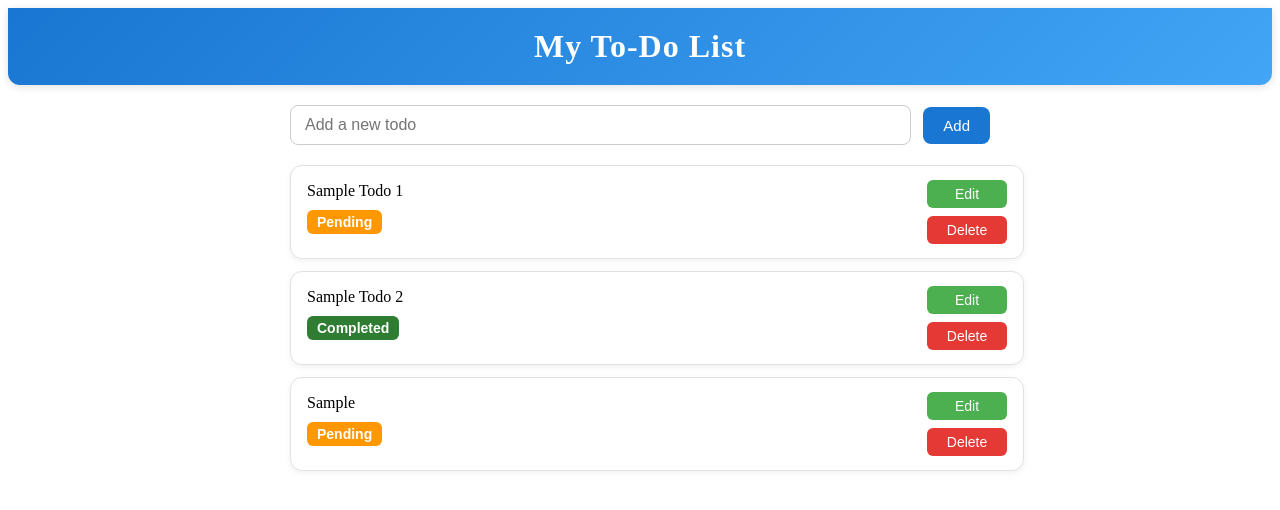
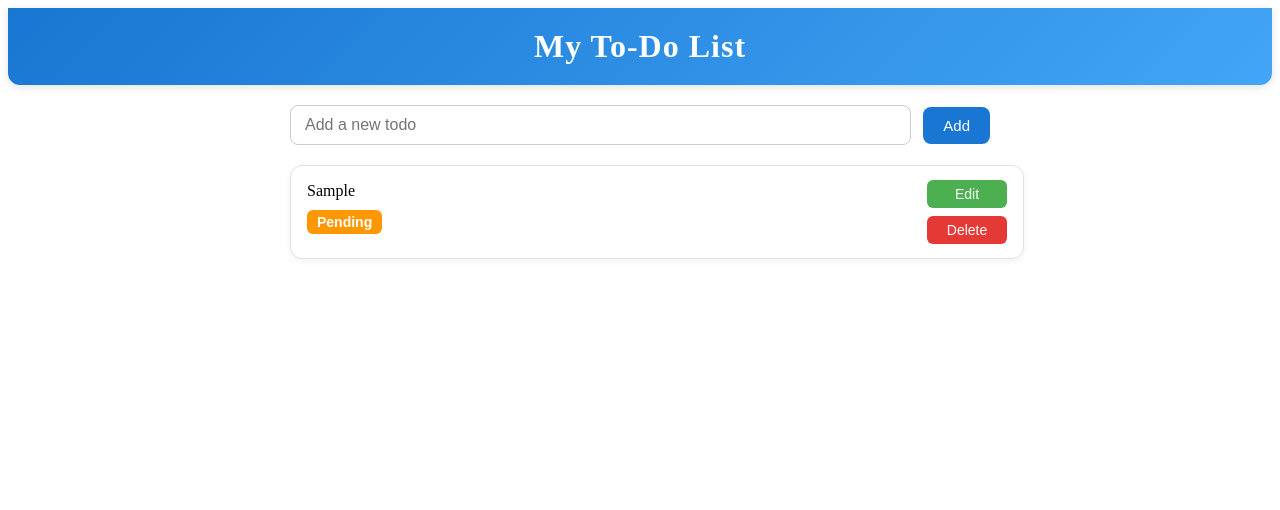
Before and after one commit to Ganesh-Gandla/ToDOList, a React (Vite) app: page / in a window 1280 px wide. Both pictures are taken after typing "Sample" into the empty fields and a click on the button "Add". Shown: the top 510 px of the page. Built offline with nearby package versions, Linux system fonts and the light colour scheme.

Commit message:
Added new features like status change, edit, and delete

```diff
--- a/package.json
+++ b/package.json
@@ -11,7 +11,8 @@
   },
   "dependencies": {
     "react": "^19.2.0",
-    "react-dom": "^19.2.0"
+    "react-dom": "^19.2.0",
+    "react-toastify": "^11.0.5"
   },
   "devDependencies": {
     "@eslint/js": "^9.39.1",
--- a/src/App.css
+++ b/src/App.css
@@ -178,12 +178,17 @@ header h1 {
   color: white;
 }
 
+.save-btn {
+  background-color: #1976d2;
+  color: white;
+}
+
 
 /* --------------------------------------------------
    Responsive Design
 -------------------------------------------------- */
 
-/* 📱 Mobile (max-width 480px) */
+/* Mobile (max-width 480px) */
 @media (max-width: 480px) {
   header h1 {
     font-size: 22px;
@@ -221,7 +226,7 @@ header h1 {
   }
 }
 
-/* 📲 Small Tablets (max-width 768px) */
+/* Small Tablets (max-width 768px) */
 @media (max-width: 768px) {
   .todo-input-container {
     max-width: 90%;
@@ -236,7 +241,7 @@ header h1 {
   }
 }
 
-/* 💻 Large screens */
+/* Large screens */
 @media (min-width: 1200px) {
   .todo-list,
   .todo-input-container {
--- a/src/App.jsx
+++ b/src/App.jsx
@@ -1,6 +1,6 @@
 import './App.css'
 import { useState } from 'react'
-
+import { ToastContainer, toast } from 'react-toastify'
 import Header from './components/Header'
 import TodoList from './components/TodoList'
 
@@ -8,34 +8,60 @@ function App() {
 
   // variables
 
+  const notify = () => toast("Please enter a valid todo item");
+
   const [input, setInput] = useState("")
-  const [List, setList] = useState([
-    {
-      item: "Sample Todo 1",
-      completed: false
-    },
-    {
-      item: "Sample Todo 2",
-      completed: true
-    }
-  ])
+  const [List, setList] = useState([])
 
-  const newTodo = { item: input, completed: false };
-
-
-
+  const newTodo = {
+    item: input,
+    completed: false,
+    id: crypto.randomUUID()
+  };
 
   // functions
 
   function handleAdd() {
-    // Logic to add a new todo item
+    if(input.trim() === ""){
+      notify();
+      return;
+    }
     setList([...List, newTodo]);
     setInput("");
+    console.log(List);
+  }
+
+  function handleStatusChange(id) {
+    setList(
+      List.map((todo) => {
+        if (todo.id === id) {
+          return { ...todo, completed: !todo.completed };
+        }
+        return todo;
+      })
+    );
+  }
+
+  function handleEdit(id, updatedText) {
+    // Logic to edit a todo item
+    setList(
+      List.map((todo) => {
+        if (todo.id === id) {
+          return { ...todo, item: updatedText };
+        }
+        return todo;
+      })
+    );
+  }
+
+  function handleDelete(id) {
+    setList(List.filter((todo) => todo.id !== id));
   }
 
   return (
     <>
       <Header />
+      <ToastContainer />
       <div className="todo-input-container">
         <input
           onChange={(e) => setInput(e.target.value)}
@@ -44,10 +70,9 @@ function App() {
           placeholder="Add a new todo"
           className="todo-input"
         />
-
         <button onClick={handleAdd} className="add-btn">Add</button>
       </div>
-      <TodoList Items={List} />
+      <TodoList Items={List} onStatusChange={handleStatusChange} onEdit={handleEdit} onDelete={handleDelete}/>
     </>
   )
 }
--- a/src/components/TodoItem.jsx
+++ b/src/components/TodoItem.jsx
@@ -1,17 +1,32 @@
-function TodoItem(props) {
+import { useState } from "react";
+
+function TodoItem({ item, onStatusChange, onEdit, onDelete }) {
+
+    const [isEditing, setIsEditing] = useState(false);
+    const [updatedText, setUpdatedText] = useState(item.item);
+
     return (
         <div className="todo-item">
             <div className="todo-content">
-                <p className="todo-text">{props.item.item}</p>
+                {isEditing ? (
+                    <input
+                        type="text" value={updatedText} onChange={(e) => setUpdatedText(e.target.value)}></input>) : (<p className="todo-text">{item.item}</p>)}
 
-                <button onClick={()=>{alert("status changed")}} className={props.item.completed ? "status completed" : "status pending"}>
-                    {props.item.completed ? "Completed" : "Pending"}
+                <button onClick={() => onStatusChange(item.id)} className={item.completed ? "status completed" : "status pending"}>
+                    {item.completed ? "Completed" : "Pending"}
                 </button>
             </div>
 
             <div className="todo-actions">
-                <button className="edit-btn">Edit</button>
-                <button className="delete-btn">Delete</button>
+                {isEditing ? (
+                    <button onClick={() => {
+                        setIsEditing(false);
+                        onEdit(item.id, updatedText);
+                    }} className="save-btn">Save</button>
+                ) : (
+                    <button onClick={() => { setIsEditing(true) }} className="edit-btn">Edit</button>
+                )}
+                <button onClick={() => onDelete(item.id)} className="delete-btn">Delete</button>
             </div>
         </div>
 
--- a/src/components/TodoList.jsx
+++ b/src/components/TodoList.jsx
@@ -1,12 +1,12 @@
 import TodoItem from "./TodoItem";
 
-function TodoList(Props) {
+function TodoList({Items, onStatusChange, onEdit, onDelete}) {
     return (
         <>
             <ul className="todo-list">
-                {Props.Items.map((todo, index) => (
-                    <li key={index} className="todo-list-item">
-                        <TodoItem item={todo} />
+                {Items.map((todo) => (
+                    <li key={todo.id} className="todo-list-item">
+                        <TodoItem item={todo} onStatusChange={onStatusChange} onEdit={onEdit} onDelete={onDelete}/>
                     </li>
                 ))}
             </ul>
```
Also changed, not shown: 1 other file (tests, documents, lock files or other folders).
